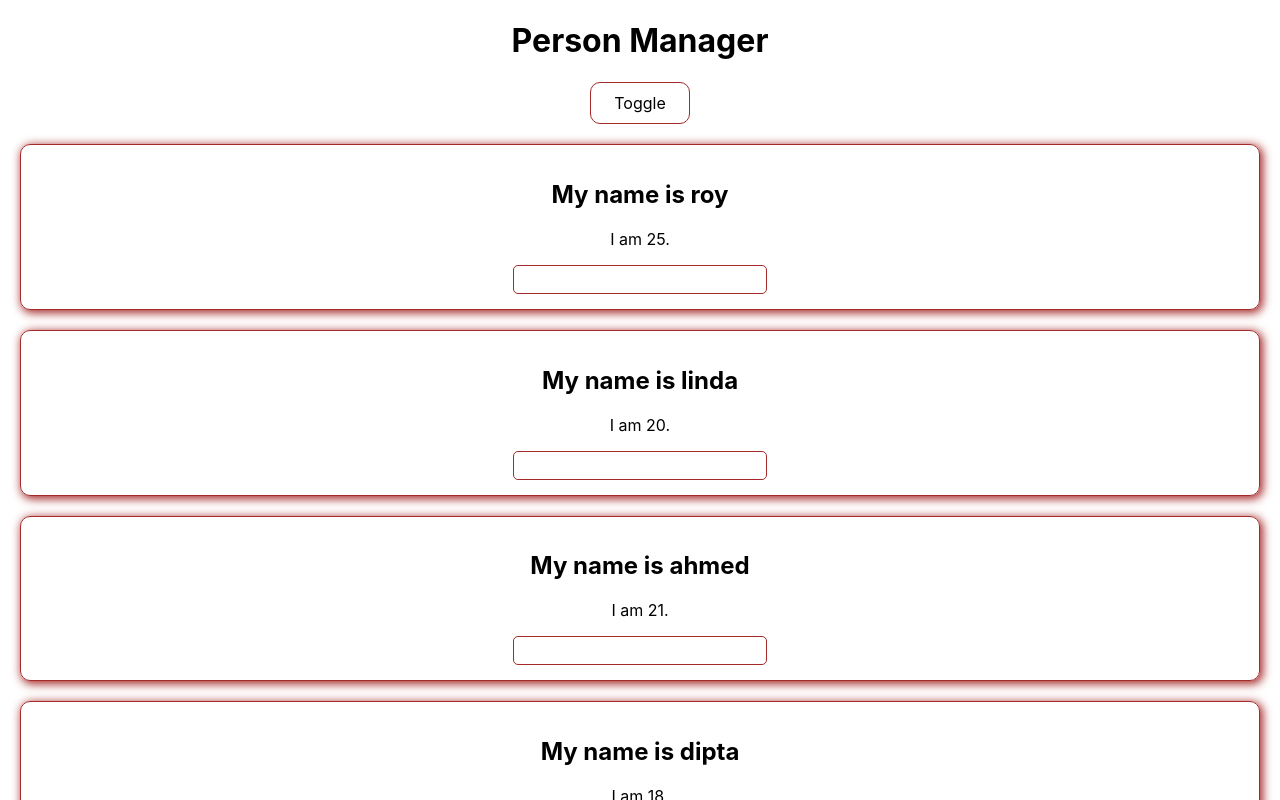
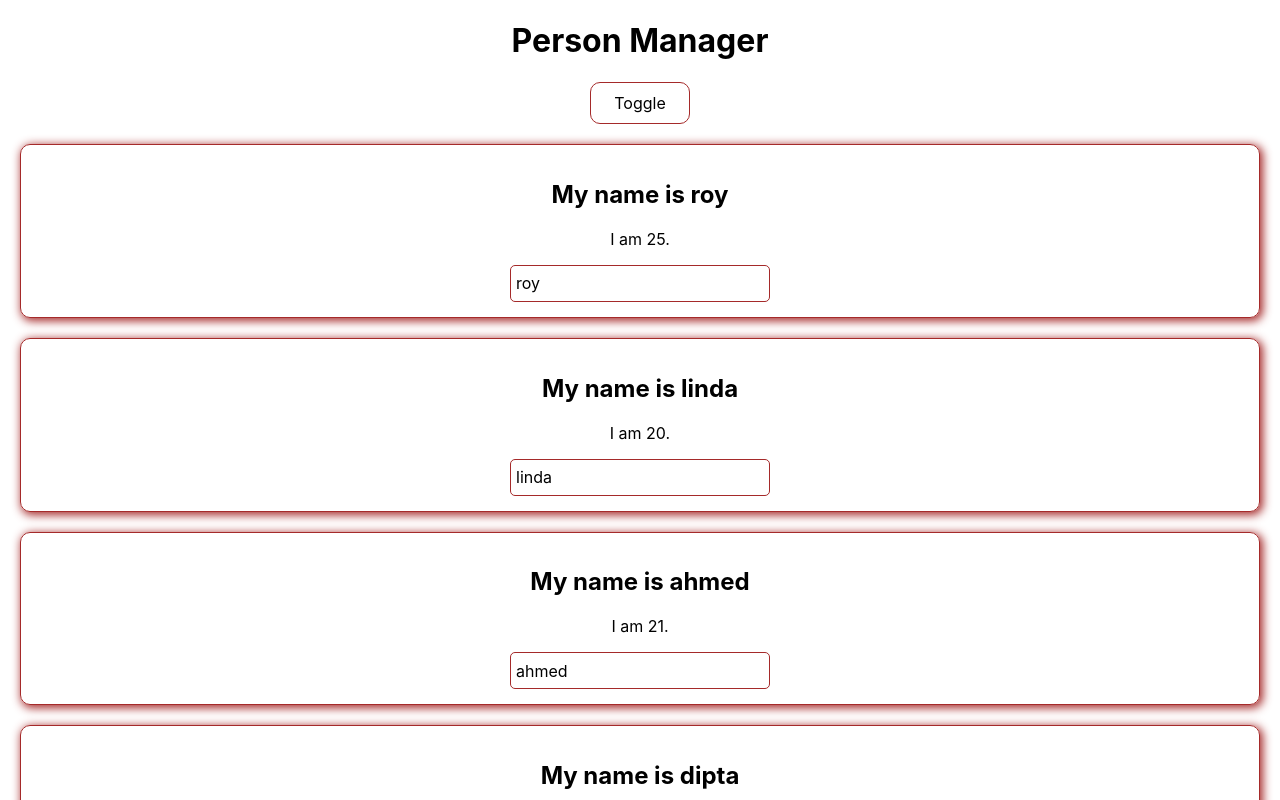
Before and after one commit to shikhor-bjit/person-manager, a React (Create React App) app: page / in a window 1280 px wide. Both pictures are taken after a click on the button "Toggle". Shown: the top 800 px of the page. Built offline with nearby package versions, Linux system fonts and the light colour scheme; the HTML template or start-up script is replaced by a standard one.

Commit message:
Added name update functionality

```diff
--- a/src/components/Persons/Person/Person.css
+++ b/src/components/Persons/Person/Person.css
@@ -7,6 +7,7 @@
 }
 
 .Person > input {
+    padding: 5px;
     height: 25px;
     border: 1px solid brown;
     border-radius: 5px;
--- a/src/components/Persons/Person/Person.js
+++ b/src/components/Persons/Person/Person.js
@@ -6,12 +6,13 @@ const Person = (props) => {
     const age = props.age;
     const name = props.name;
     const clicked = props.clicked;
+    const updatePerson = props.updatePerson;
 
     return (
         <div className="Person">
             <h2 onClick={clicked}>My name is {name}</h2>
             <p>I am {age}.</p>
-            <input type="text"/>
+            <input type="text" onChange={updatePerson} value={name}/>
         </div>
     );
 };
--- a/src/components/Persons/Persons.js
+++ b/src/components/Persons/Persons.js
@@ -5,6 +5,7 @@ const Persons = (props) => {
 
     const clicked = props.clicked;
     const personList = props.persons;
+    const updatePerson = props.updatePerson;
 
     return (
         <div className="Persons">
@@ -16,7 +17,8 @@ const Persons = (props) => {
                                 key={person.id}
                                 name={person.name}
                                 age={person.age}
-                                clicked={() => clicked(person.id)}/>
+                                clicked={() => clicked(person.id)}
+                                updatePerson={event => updatePerson(event, person.id)}/>
                         );
                     }
                 )
--- a/src/containers/App.js
+++ b/src/containers/App.js
@@ -30,6 +30,14 @@ class App extends React.Component {
         this.setState({persons: personList});
     }
 
+    updateName = (event, personIndex) => {
+        const personList = [...this.state.persons];
+        const person = personList.find(p => p.id === personIndex);
+        person.name = event.target.value;
+
+        this.setState({persons: personList});
+    }
+
     render = () => (
         <div className="App">
             <h1> {this.props.title} </h1>
@@ -45,7 +53,8 @@ class App extends React.Component {
             personList = (
                 <Persons
                     persons={this.state.persons}
-                    clicked={this.deletePerson}/>
+                    clicked={this.deletePerson}
+                    updatePerson={this.updateName}/>
             );
         }
         return personList;
```
